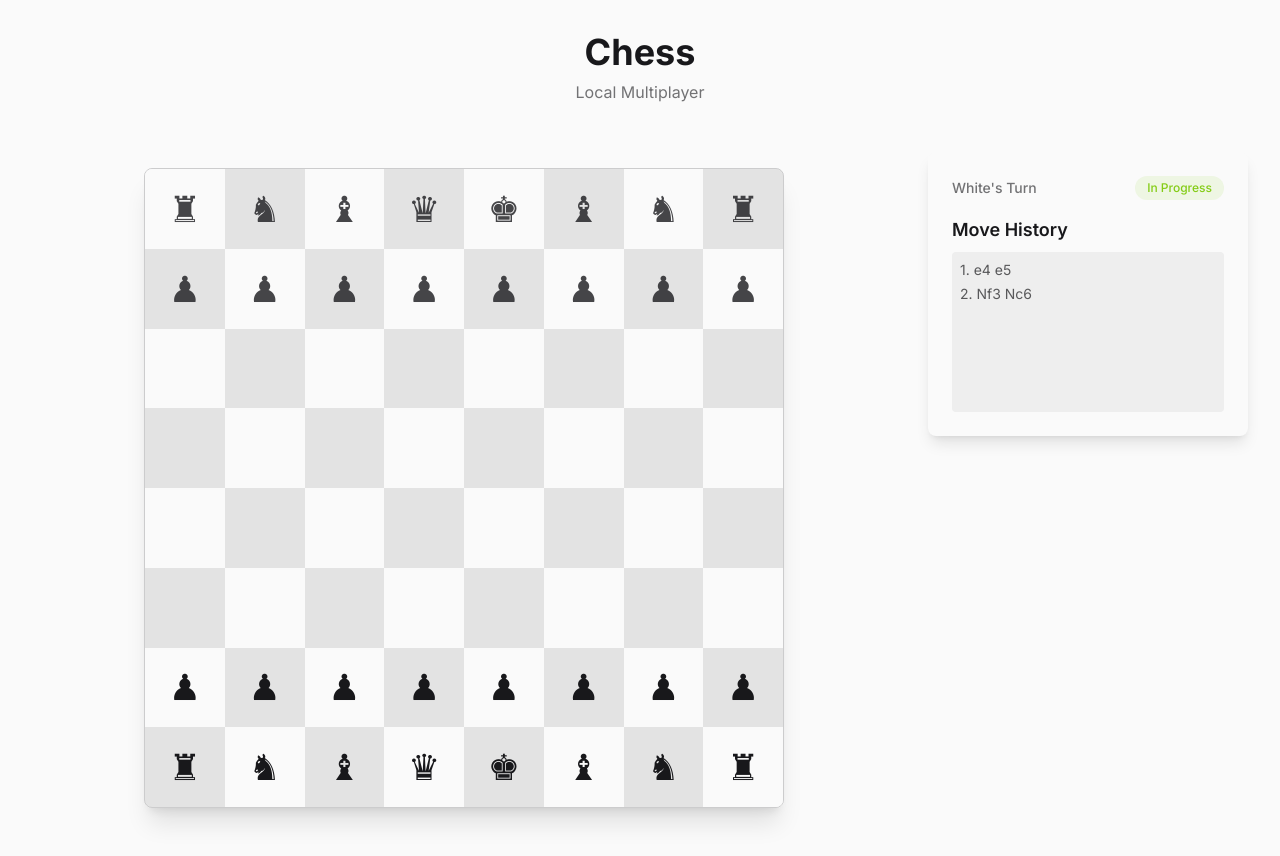
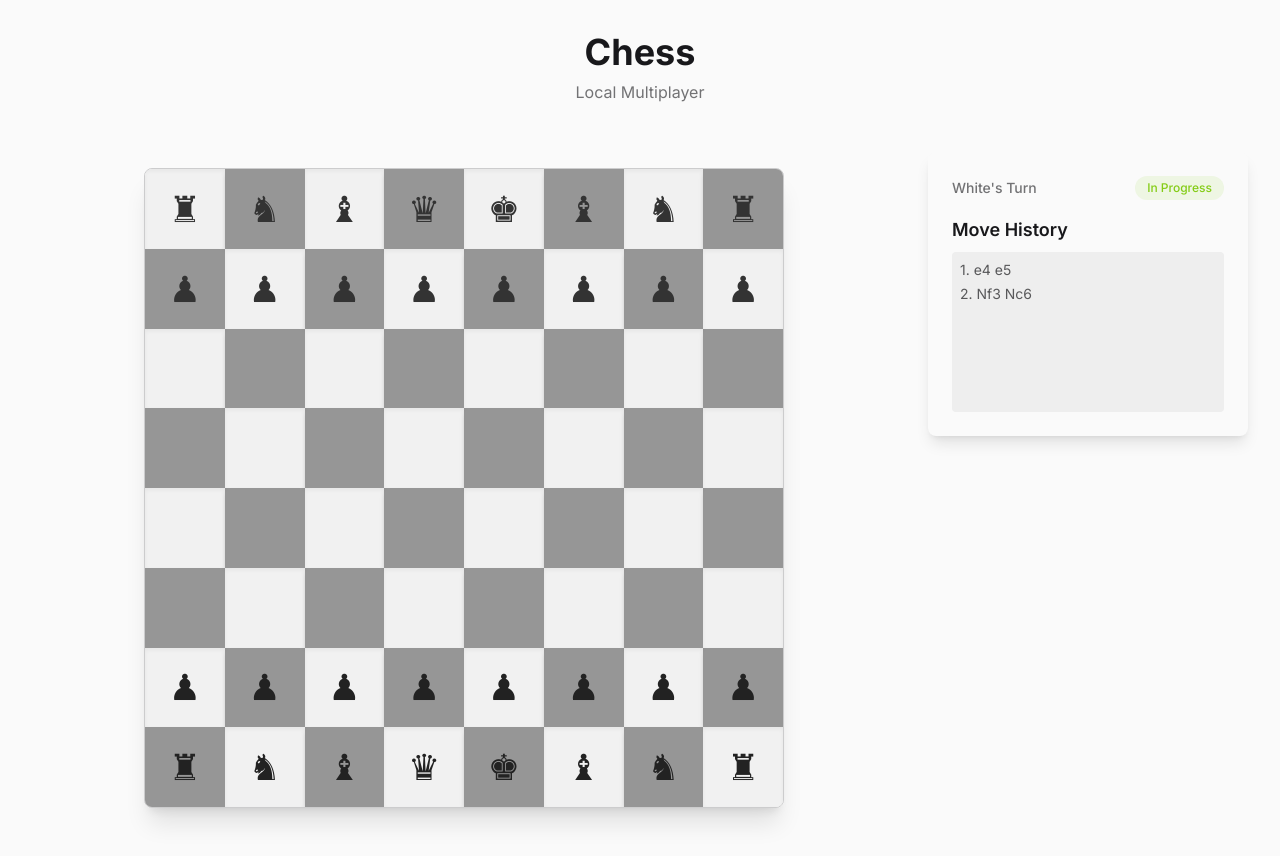
Before and after one commit to Itinerant18/chessverse-battlefield, a React (Vite) app: page / in a window 1280 px wide. Built offline with nearby package versions, Linux system fonts and the light colour scheme.

Commit message:
Update chess piece colors
Changed the colors of the chess pieces to use dark black and dark white with shadow effects for better visibility and aesthetics.
[skip gpt_engineer]

```diff
--- a/src/components/Square.tsx
+++ b/src/components/Square.tsx
@@ -33,7 +33,7 @@ const Square: React.FC<SquareProps> = ({
     <div
       className={cn(
         'aspect-square flex items-center justify-center transition-colors duration-200 relative',
-        isWhite ? 'bg-surface' : 'bg-primary/10',
+        isWhite ? 'bg-[#F1F1F1] shadow-inner' : 'bg-[#0006] shadow-md',
         isSelected && 'bg-accent/20',
         isValidMove && 'bg-green-500/20',
         'hover:bg-accent/10'
@@ -44,7 +44,7 @@ const Square: React.FC<SquareProps> = ({
         <span
           className={cn(
             'text-4xl transition-transform duration-300',
-            piece.color === 'white' ? 'text-primary' : 'text-primary/80',
+            piece.color === 'white' ? 'text-[#222222]' : 'text-[#333333]',
             isSelected && 'scale-110'
           )}
         >
```
